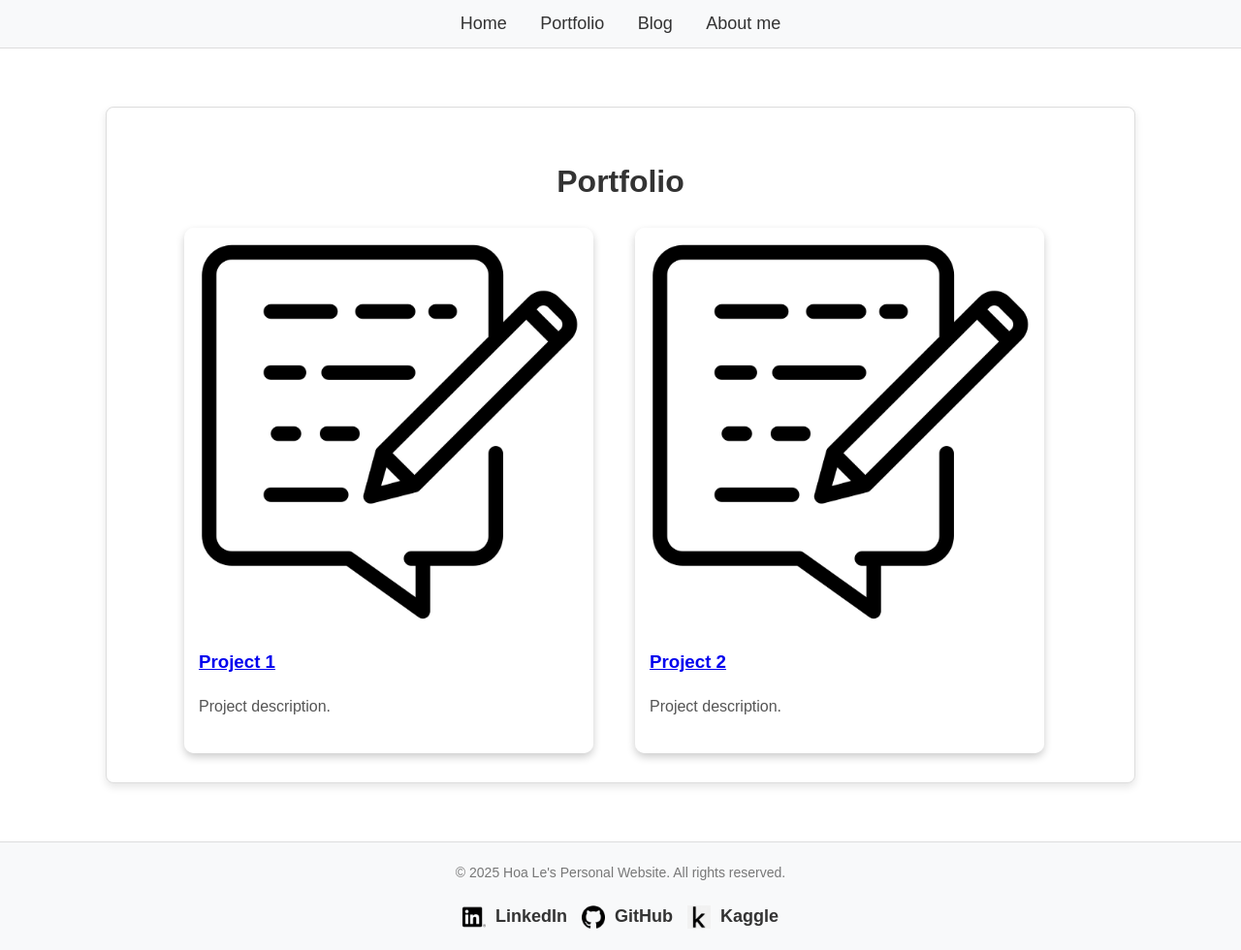
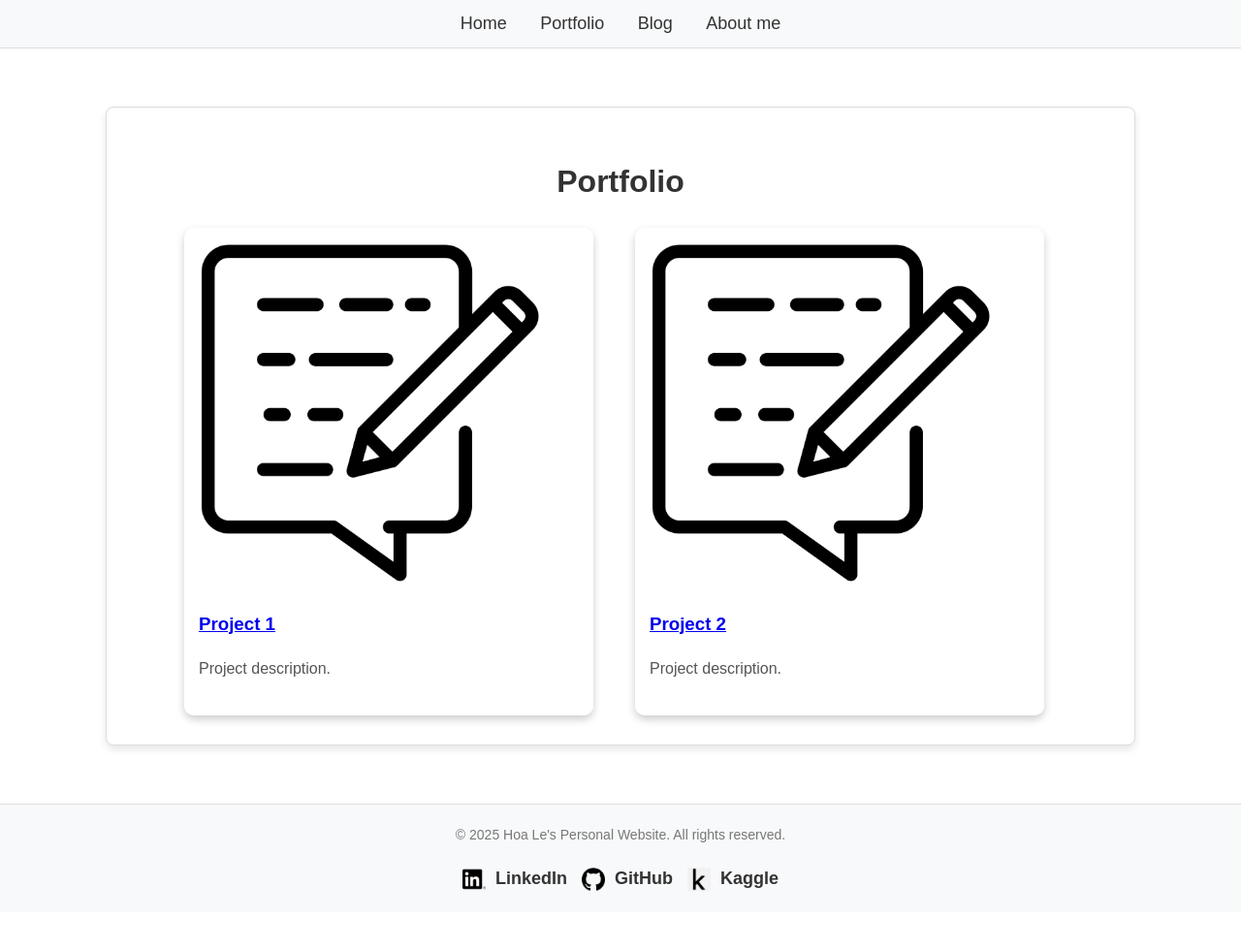
Before and after one commit to Hoale2908/hoale2908.github.io, a Jekyll site: the page built from portfolio.html, in a window 1280 px wide. Shown: the whole page at 97% size. Built offline with Jekyll 4.4.1, drawn with Linux system fonts in a browser that asks for light colours; after the commit the page ends 941 px from its top, so only the background shows below that.

Commit message:
Enhance project card styles with hover effects and adjust image width

```diff
--- a/assets/styles.css
+++ b/assets/styles.css
@@ -197,7 +197,7 @@
   gap: 30px;
   margin-top: 40px;
   width: 90%;
-  max-width: 900px; /* Optional: Adjust based on your design */
+  max-width: 900px; /* Limit width */
   margin: 0 auto; /* Center the container */
   box-sizing: border-box; /* Include padding in width calculations */
 }
@@ -211,9 +211,14 @@
   width: 90%;
 }
 
+.project:hover {
+  transform: translateY(-5px);
+  box-shadow: 0 8px 20px rgba(0, 0, 0, 0.4);
+}
+
 /* Fix Project Images */
 .project img {
-  width: 100%;
+  width: 90%;
   height: auto;
   border-radius: 8px;
   object-fit: cover;
```
